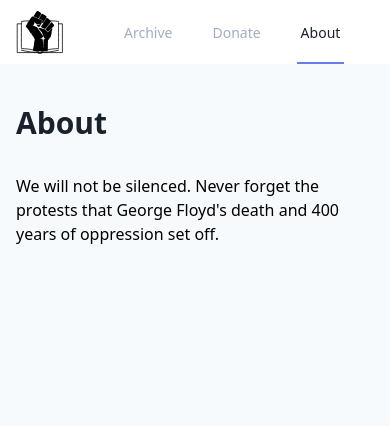
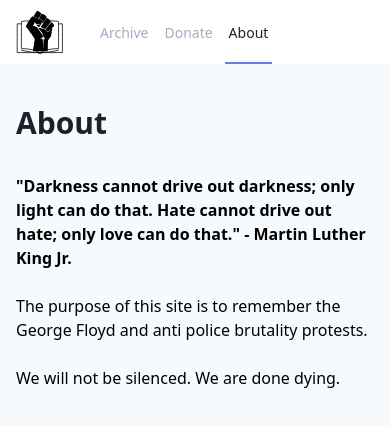
Before and after one commit to andrew-j-roberts/protestingworks.com, a Gatsby site: page /about in a window 390 px wide. Built offline with nearby package versions, Linux system fonts and the light colour scheme; Gatsby itself is replaced by a stand-in of ours; what @tailwindcss/ui would draw is missing.

Commit message:
Modify: Navbar

```diff
--- a/src/components/Navbar.js
+++ b/src/components/Navbar.js
@@ -9,15 +9,14 @@ export function Navbar() {
     <nav className="bg-white">
       <div className="max-w-7xl mx-auto px-4 sm:px-6 lg:px-8">
         <div className="flex h-16">
-          <div className="flex">
-            <div className="flex items-center mr-6">
+          <div className="flex min-h-full">
+            <div className="flex items-center flex-wrap mr-6">
               <Link to="/" className="flex hover:z-50 focus:z-50">
                 <div className="flex items-center">
                   <SvgLogo className="h-12" />
                 </div>
               </Link>
             </div>
-
             <PartialNavLink to={"/archive"}>Archive</PartialNavLink>
             <PartialNavLink to={"/donate"}>Donate</PartialNavLink>
             <PartialNavLink to={"/about"}>About</PartialNavLink>
@@ -33,10 +32,10 @@ export function Navbar() {
 function isPartiallyActive({ isPartiallyCurrent }) {
   return isPartiallyCurrent
     ? {
-        className: `ml-8 inline-flex items-center px-1 pt-1 border-b-2 border-indigo-500 text-sm font-medium leading-5 text-gray-900 focus:outline-none focus:border-indigo-700 transition duration-150 ease-in-out"`,
+        className: `ml-2 md:ml-8 inline-flex items-center px-1 pt-1 border-b-2 border-indigo-500 text-sm font-medium leading-5 text-gray-900 focus:outline-none focus:border-indigo-700 transition duration-150 ease-in-out"`,
       }
     : {
-        className: `ml-8 inline-flex items-center px-1 pt-1 border-b-2 border-transparent text-sm font-medium leading-5 text-gray-500 hover:text-gray-700 hover:border-gray-300 focus:outline-none focus:text-gray-700 focus:border-gray-300 transition duration-150 ease-in-out`,
+        className: `ml-2 md:ml-8 inline-flex items-center px-1 pt-1 border-b-2 border-transparent text-sm font-medium leading-5 text-gray-500 hover:text-gray-700 hover:border-gray-300 focus:outline-none focus:text-gray-700 focus:border-gray-300 transition duration-150 ease-in-out`,
       };
 }
 
--- a/src/pages/about/index.js
+++ b/src/pages/about/index.js
@@ -16,10 +16,16 @@ export default function AboutPage() {
       <main>
         <div class="max-w-7xl mx-auto sm:px-6 lg:px-8">
           <div class="px-4 py-8 sm:px-0">
-            <p>
-              We will not be silenced. Never forget the protests that George
-              Floyd's death and 400 years of oppression set off.
+            <p className="font-semibold">
+              "Darkness cannot drive out darkness; only light can do that. Hate
+              cannot drive out hate; only love can do that." - Martin Luther
+              King Jr.
             </p>
+            <p className="mt-6">
+              The purpose of this site is to remember the George Floyd and anti
+              police brutality protests.
+            </p>
+            <p className="mt-6">We will not be silenced. We are done dying.</p>
           </div>
         </div>
       </main>
```
